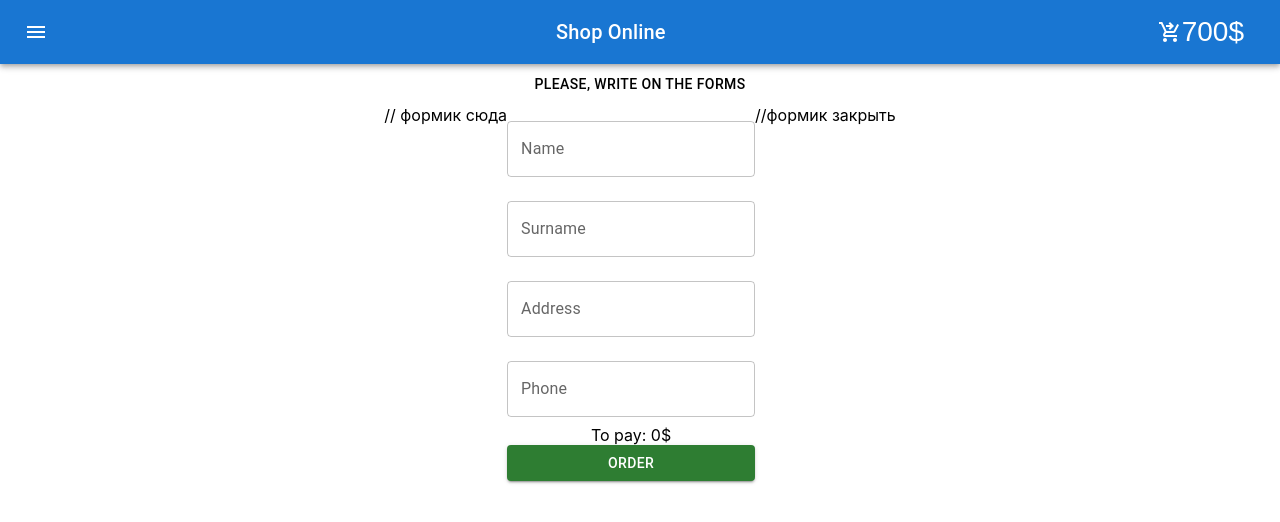
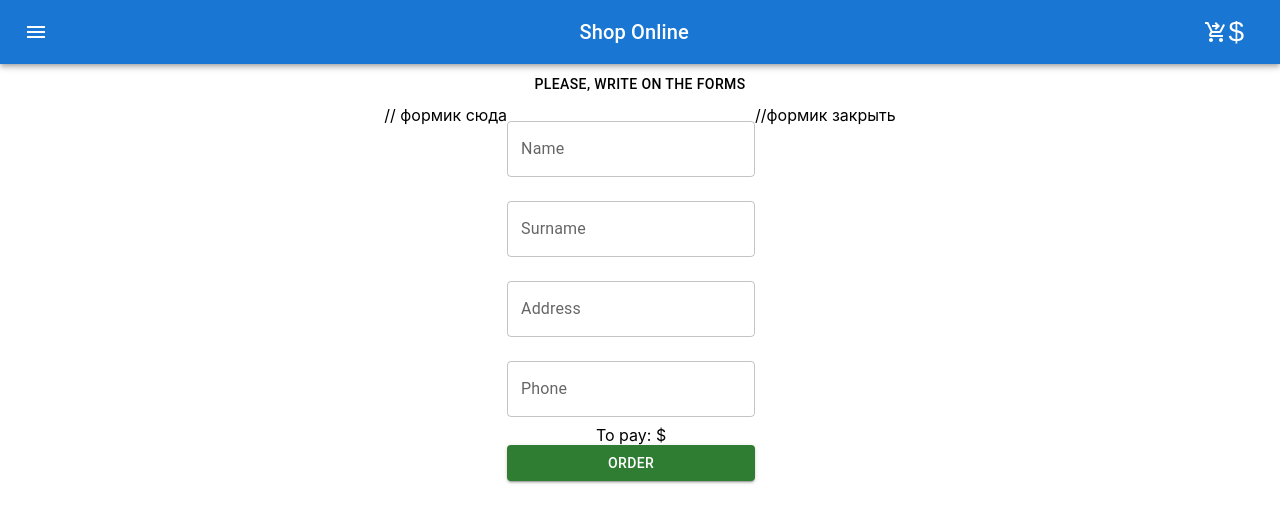
Before and after one commit to denya54/online-shop, a React (Create React App) app: page /order in a window 1280 px wide. Shown: the top 522 px of the page. Built offline with nearby package versions, Linux system fonts and the light colour scheme.

Commit message:
show total price and show quantity product

```diff
--- a/src/App.tsx
+++ b/src/App.tsx
@@ -7,13 +7,32 @@ import MenuIcon from '@mui/icons-material/Menu';
 import {Cart} from "./Cart/Cart";
 import {OrderPage} from "./OrderPage/OrderPage";
 import {Navigate, Route, Routes, useNavigate} from "react-router-dom";
+import {useSelector} from "react-redux";
+import {AppRootState} from "./storeAndReducers/store";
+import {InitialStateCart} from "./storeAndReducers/cart-reducer";
 
+// function for sum our cart
+function arraySum(array: Array<number>){
+    let sum = 0;
+    for(let i = 0; i < array.length; i++){
+        sum += array[i];
+    }
+    if (sum === 0) {
+        return null
+    } else {
+        return sum
+    }
+}
 
 function App() {
 
     const navigate = useNavigate();
     const redirectToShop = () => navigate('/')
     const redirectToCart = () => navigate('/cart')
+
+    const myCart = useSelector<AppRootState, InitialStateCart>(state => state.cart)
+
+    const totalCost = arraySum(myCart.map(pr => pr.cost))
 
     return (
         <div className="App">
@@ -44,7 +63,7 @@ function App() {
                                     color="inherit"
                                 >
                                     <ShoppingCartCheckoutTwoToneIcon/>
-                                    700$
+                                    {totalCost}$
                                 </IconButton>
                             </div>
 
@@ -55,8 +74,8 @@ function App() {
                 <Container fixed>
                     <Routes>
                       <Route path='/' element={<ListOfProducts/>} />
-                      <Route path='/cart' element={<Cart/>} />
-                      <Route path='/order' element={<OrderPage/>} />
+                      <Route path='/cart' element={<Cart totalCost={totalCost}/>} />
+                      <Route path='/order' element={<OrderPage totalCost={totalCost}/>} />
                       <Route path='/404' element={<h1>404 - Page not found</h1>} />
                       <Route path='*' element={<Navigate to={'/404'}/>} />
                     </Routes>
--- a/src/Cart/Cart.tsx
+++ b/src/Cart/Cart.tsx
@@ -10,13 +10,18 @@ import AddCircleOutlineIcon from '@mui/icons-material/AddCircleOutline';
 import {useNavigate} from "react-router-dom";
 import {InitialStateCart} from "../storeAndReducers/cart-reducer";
 
-export const Cart = () => {
+type CartPropsType = {
+    totalCost: number | null
+}
+
+export const Cart = (props: CartPropsType) => {
 
     const navigate = useNavigate();
     const redirectToOrderPage = () => navigate('/order')
 
 
     const myCart = useSelector<AppRootState, InitialStateCart>(state => state.cart)
+
     if (myCart.length > 0) {
         return (
 
@@ -39,7 +44,7 @@ export const Cart = () => {
                                             <RemoveCircleOutlineIcon/>
                                         </IconButton>
 
-                                        1
+                                        {pr.quantity}
                                         <IconButton color="primary" onClick={() => alert('plus')}>
                                             <AddCircleOutlineIcon/>
                                         </IconButton>
@@ -52,7 +57,7 @@ export const Cart = () => {
                     </Stack>
 
                 </div>
-                Total price:
+                Total price: {props.totalCost}$
                 <div>
                     <Button variant={'contained'}
                             onClick={redirectToOrderPage}
--- a/src/OrderPage/OrderPage.tsx
+++ b/src/OrderPage/OrderPage.tsx
@@ -3,7 +3,11 @@ import React from "react";
 import {TitleForPage} from "../Cart/Cart";
 
 
-export const OrderPage = () => {
+type OrderPagePropsType = {
+    totalCost: number | null
+}
+
+export const OrderPage = (props: OrderPagePropsType) => {
     return (
         <div>
             <TitleForPage text={'Please, write on the forms'}/>
@@ -40,7 +44,7 @@ export const OrderPage = () => {
                                 margin="normal"
                                 //onChange={handleChange}
                             />
-                            To pay: 0$
+                            To pay: {props.totalCost}$
                             <Button variant={'contained'}
                                     onClick={() => alert('thank you for your order')}
                                     color={'success'}
--- a/src/storeAndReducers/cart-reducer.tsx
+++ b/src/storeAndReducers/cart-reducer.tsx
@@ -7,7 +7,14 @@ const initialState: InitialStateCart = []
 export const cartReducer = (state: InitialStateCart = initialState, action: ActionCartType) => {
     switch (action.type) {
         case "ADD-PRODUCT-TO-CARD": {
-
+            if (state.length !== 0) {
+                let idsStates = state.map(pr => pr.id)
+                if (idsStates.find(id => id == action.product.id)) {
+                    return state.map(pr => pr.id === action.product.id ? {...pr, quantity: pr.quantity + 1} : pr)
+                } else {
+                    return [action.product, ...state]
+                }
+            }
             return [action.product, ...state]
         }
         default:
@@ -22,5 +29,4 @@ export const addProductToCartAC = (product: ProductType) => {
 }
 
 
-
 type ActionCartType = ReturnType<typeof addProductToCartAC>
--- a/src/storeAndReducers/product-reducer.ts
+++ b/src/storeAndReducers/product-reducer.ts
@@ -4,6 +4,7 @@ export type ProductType = {
     productProducer: string
     cost: number
     image: string
+    quantity: number
 }
 
 const initialState: Array<ProductType> = [
@@ -12,7 +13,8 @@ const initialState: Array<ProductType> = [
         productName: 'Iphone 13',
         productProducer: 'Apple',
         cost: 850,
-        image: 'https://content2.onliner.by/catalog/device/header/b9fefc8c8f96dbc21492792f3a1a502d.jpeg'
+        image: 'https://content2.onliner.by/catalog/device/header/b9fefc8c8f96dbc21492792f3a1a502d.jpeg',
+        quantity: 1
     },
 
     {
@@ -20,7 +22,8 @@ const initialState: Array<ProductType> = [
         productName: 'Iphone 12',
         productProducer: 'Apple',
         cost: 800,
-        image: 'https://content2.onliner.by/catalog/device/header/bf14a99b6b00fa25711a3e8e7a87d23a.jpeg'
+        image: 'https://content2.onliner.by/catalog/device/header/bf14a99b6b00fa25711a3e8e7a87d23a.jpeg',
+        quantity: 1
     },
 
     {
@@ -28,7 +31,8 @@ const initialState: Array<ProductType> = [
         productName: 'Iphone 11',
         productProducer: 'Apple',
         cost: 600,
-        image: 'https://content2.onliner.by/catalog/device/header/e2189f90f9088975c553ec33431fc186.jpeg'
+        image: 'https://content2.onliner.by/catalog/device/header/e2189f90f9088975c553ec33431fc186.jpeg',
+        quantity: 1
     },
 
     {
@@ -36,14 +40,16 @@ const initialState: Array<ProductType> = [
         productName: 'Iphone XR',
         productProducer: 'Apple',
         cost: 400,
-        image: 'https://content2.onliner.by/catalog/device/header/98b65279323ea2beeba0c347f365f728.jpeg'
+        image: 'https://content2.onliner.by/catalog/device/header/98b65279323ea2beeba0c347f365f728.jpeg',
+        quantity: 1
     },
     {
         id: 5,
         productName: 'Iphone 12 mini',
         productProducer: 'Apple',
         cost: 650,
-        image: 'https://content2.onliner.by/catalog/device/header/addec6d2c3971bbcdade43d8173d870b.jpeg'
+        image: 'https://content2.onliner.by/catalog/device/header/addec6d2c3971bbcdade43d8173d870b.jpeg',
+        quantity: 1
     },
 
     {
@@ -51,7 +57,8 @@ const initialState: Array<ProductType> = [
         productName: 'Iphone SE 2022',
         productProducer: 'Apple',
         cost: 550,
-        image: 'https://content2.onliner.by/catalog/device/header/c1c9b8d9f87b130ee6ee5554ad3f0b13.jpeg'
+        image: 'https://content2.onliner.by/catalog/device/header/c1c9b8d9f87b130ee6ee5554ad3f0b13.jpeg',
+        quantity: 1
     },
 ];
 
```
